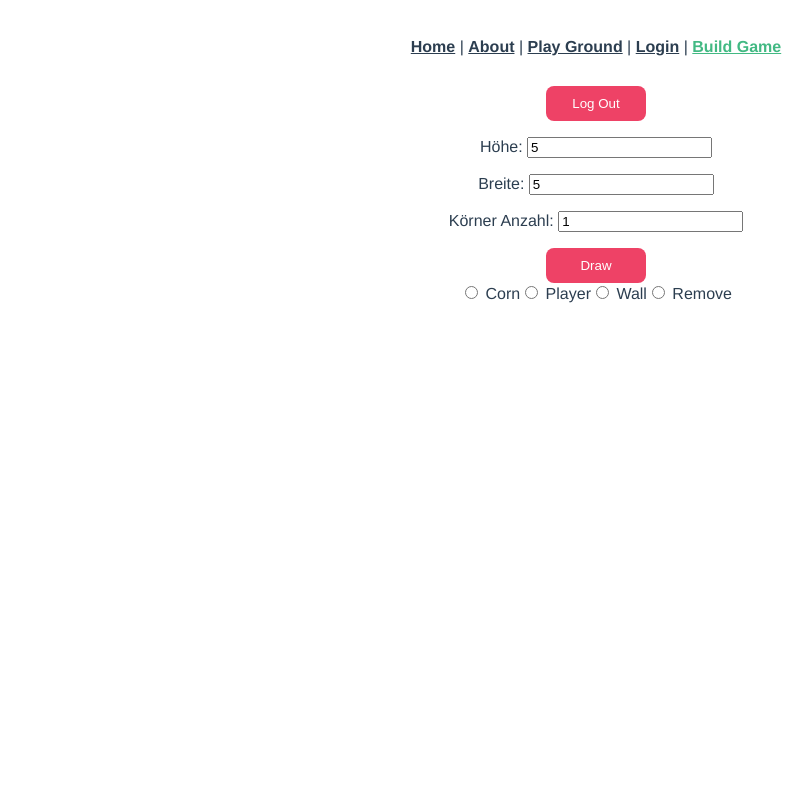
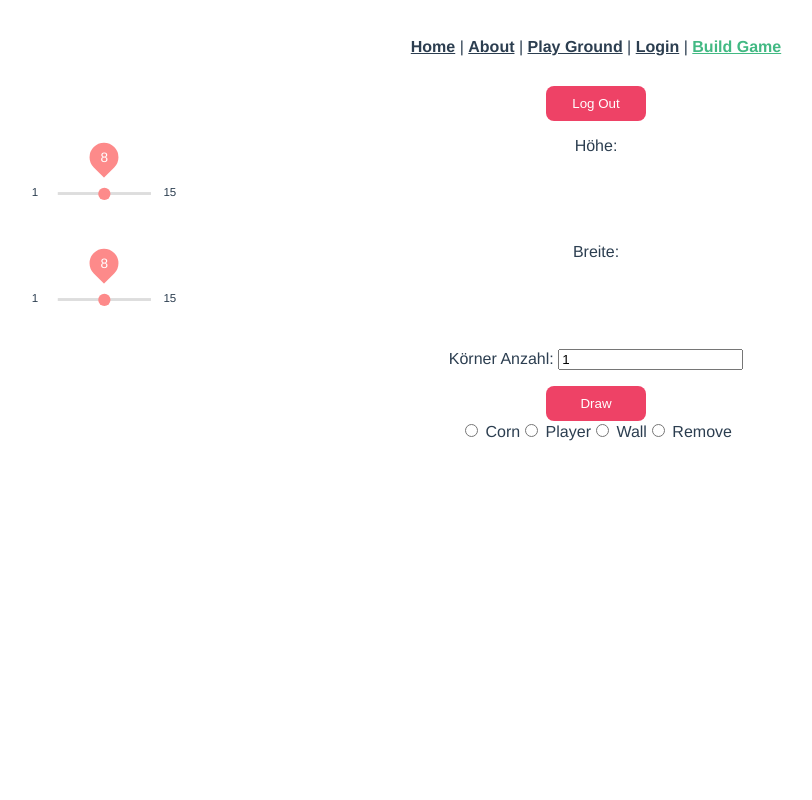
Before and after one commit to JavaHamster/FrontendVue, a Vue app: page /#/gamebuilder in a window 1280 px wide. Shown: the top 800 px of the page, without its empty margins (44-856 px from the left). Built offline with nearby package versions, Linux system fonts and the light colour scheme.

Commit message:
Gamebuilder changes

```diff
--- a/src/components/LoginButton.vue
+++ b/src/components/LoginButton.vue
@@ -41,10 +41,6 @@ export default {
     },
     user: {
       type: Object,
-      default: () => ({
-        username: "",
-        password: ""
-      })
     }
   },
   methods: {
@@ -56,8 +52,6 @@ export default {
         this.user.username = user_.username
         this.user.password = user_.password
       }
-
-
 
       axios.defaults.withCredentials=true;
       var data = JSON.stringify({
--- /dev/null
+++ b/src/components/RangeSlider.vue
@@ -0,0 +1,132 @@
+<template>
+    <div class="slider-container">
+        <div class="current-value-container flex-centered">
+            <span class="current-value flex-centered">
+                <p ref="current_value_p">FILLER</p>
+            </span>
+        </div>
+        <div class="slider flex-centered">
+            <p class="min-paragraph">{{min_size}}</p>
+            <input ref="range_input" type="range" :min="min_size" :max="max_size" step="1" @input="onInputChange">
+            <p class="max-paragraph">{{max_size}}</p>
+        </div>
+    </div>
+</template>
+
+<script>
+export default {
+    data() {
+        return {
+
+        }
+    },
+    props: {
+        max_size: {
+            default: 15
+        },
+        min_size: {
+            default: 1
+        }
+    },
+    methods: {
+        onInputChange(e){
+            this.$refs.current_value_p.innerText = e.currentTarget.value
+        }
+    },
+    mounted() {
+        var value = Math.round((this.max_size-this.min_size)/2)
+        if(this.max_size %2 != 0)
+            value++
+
+        this.$refs.current_value_p.innerText = value
+        this.$refs.range_input.value = value
+    }
+}
+
+</script>
+
+<style lang="scss" scoped>
+    $main-color: #FD8A8A;
+    $current-value-visibility: visible;
+
+    .flex-centered {
+        display: flex;
+        align-items: center;
+        justify-content:center;
+    }
+
+    .slider-container {
+        padding-block: 1rem;
+        padding-inline: 2.5rem;
+        width: 200px;
+        height: 40px;
+        background-color: white;
+        border-radius: 1.2rem;
+
+        &:hover {
+            $current-value-visibility: hidden;
+        }
+    }
+
+    .slider {
+        position: relative;
+
+
+        & input {
+            position: absolute;
+            appearance: none;
+            background: #ddd;
+            outline: none;
+            border: none;
+            height: 4px;
+            top: 50%;
+            margin-top: 12.5%;
+
+            &::-webkit-slider-thumb {
+                appearance: none;
+                width: 17px;
+                aspect-ratio: 1/1;
+                background: $main-color;
+                border-radius: 50%;
+            }
+        }
+
+
+        & .min-paragraph {
+            position: absolute;
+            left: 0px;
+            top: 50%;
+        }
+
+        & .max-paragraph {
+            position: absolute;
+            right: 0px;
+            top: 50%;
+        }
+    }
+
+    .current-value-container {
+        visibility: $current-value-visibility;
+        & .current-value {
+            position: absolute;
+            width: 40px;
+            aspect-ratio: 1/1;
+            background-color: $main-color;
+            transform: rotate(45deg) translate(-35%, -35%);
+            border: solid 3px white;
+            outline: none;
+            color: white;
+            box-sizing: border-box;
+
+            border-top-left-radius: 50%;
+            border-bottom-left-radius: 50%;
+            border-top-right-radius: 50%;
+
+            & p {
+                padding: 0;
+                margin: 0;
+                transform: rotate(-45deg)
+            }
+        }
+    }
+</style>
--- a/src/main.js
+++ b/src/main.js
@@ -11,8 +11,8 @@ const rootApp = app.use(store)
 rootApp.use(router)
     .mount('#app')
 
-// app.config.globalProperties.hostname = "https://localhost/api/"
-app.config.globalProperties.hostname = "https://10.10.208.197/api/"
+app.config.globalProperties.hostname = "https://localhost/api/"
+// app.config.globalProperties.hostname = "https://10.10.208.197/api/"
 // app.config.globalProperties.hostname = "https://os-beyond.at/api/"
 
 app.config.globalProperties.entity_symbols = Object.freeze({
--- a/src/views/GameBuilder.vue
+++ b/src/views/GameBuilder.vue
@@ -3,11 +3,12 @@
     <div class="inputs">
         <div class="input-wrapper">
             <label for="height" class="height-label">Höhe: </label>
-            <input @change="() => {if(size.height > max_size) size.height = max_size}" v-model="size.height" type="number" id="height">
+            <RangeSliderVue class="slider hight" :min_size="min_size" :max_size="max_size"/>
         </div>
         <div class="input-wrapper">
             <label for="width" class="width-label">Breite: </label>
-            <input @change="() => {if(size.width > max_size) size.width = max_size}" v-model="size.width" type="number" id="width">
+            <RangeSliderVue class="slider width" :min_size="min_size" :max_size="max_size"/>
+
         </div>
         <div class="input-wrapper">
             <label for="width" class="width-label">Körner Anzahl: </label>
@@ -38,7 +39,11 @@
 /* eslint-disable */
 
 import {getPlayerDirection,PLAYER_DIRECTION} from '@/assets/js/utils.js'
+import RangeSliderVue from '@/components/RangeSlider.vue'
 export default {
+    components: {
+        RangeSliderVue
+    },
     data() {
         return{
             size: {
@@ -49,6 +54,7 @@ export default {
             clicking: false,
             mounted: false,
             max_size: 15,
+            min_size: 1,
             entity_symbols: Object.freeze({
                 PLAYER: ">",
                 WALL: "#",
@@ -70,7 +76,6 @@ export default {
                 corn: [],
                 wall: []
             }
-
         }
     },
     mounted () {
@@ -78,6 +83,12 @@ export default {
     },
     methods: {
         createPlayground(){
+
+            if (this.size.width == 1 && this.size.height == 1){
+                alert("Dimension of Playground is to small!")
+                return;
+            }
+
             let play_ground = this.$refs.play_ground
             play_ground.innerHTML = ''
 
@@ -165,10 +176,16 @@ export default {
             let play_ground = this.$refs.play_ground
             let player = play_ground.querySelectorAll(".play-field.player")
 
+            if (play_ground.innerHTML == ""){
+                alert("No Playground generated!")
+                return;
+            }
+
             if(player.length <= 0){
                 alert("Select a player")
                 return;
             }
+
             if(player.length > 1){
                 alert("Only 1 Player allowed")
                 return;
@@ -299,6 +316,11 @@ $player-direction-color: black;
             border-right: $player-direction-border solid $player-direction-color;
         }
     }
+
+}
+
+.slider {
+    transform: scale(.85)
 }
 
 .input-wrapper {
```
